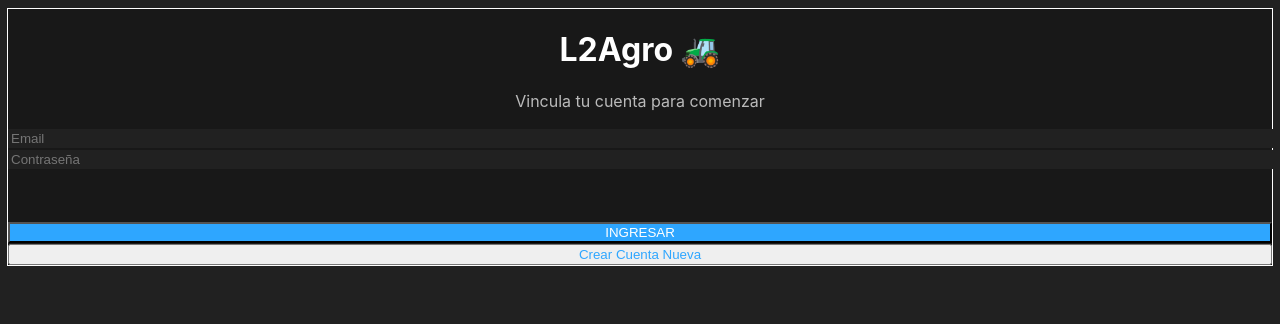
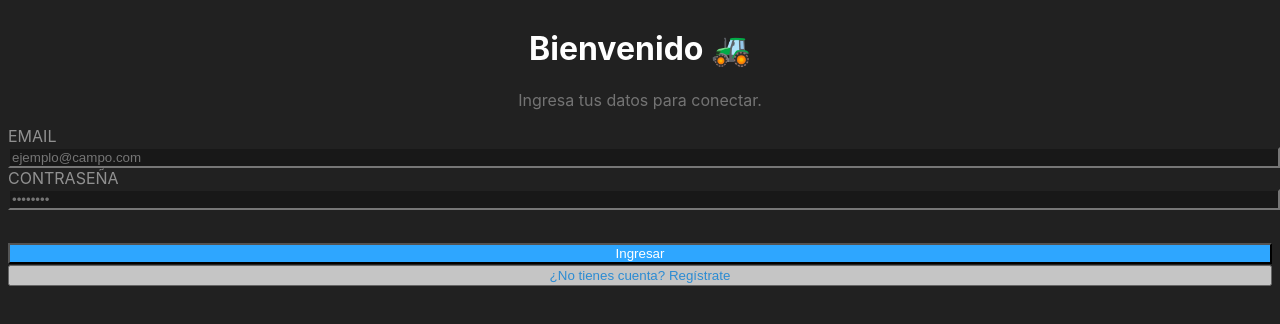
Before and after one commit to lucasmleone/l2Agro, a Next.js app: page /telegram/auth in a window 1280 px wide. Shown: the top 324 px of the page. Built offline with nearby package versions, Linux system fonts and the light colour scheme; no server answers.

Commit message:
feat: Implement Telegram Mini App theme parameters and redesign the authentication page for a native look and improved user experience.

```diff
--- a/app/telegram/auth/page.tsx
+++ b/app/telegram/auth/page.tsx
@@ -16,19 +16,17 @@ export default function AuthPage() {
             const tg = window.Telegram.WebApp
             tg.ready()
 
-            // ⚠️ ELIMINAMOS tg.expand() PARA QUE SE ABRA EN MODO COMPACTO
+            // Colores nativos para que la barra de título se fusione con tu app
+            tg.setHeaderColor(tg.themeParams.bg_color || '#212121')
+            tg.setBackgroundColor(tg.themeParams.bg_color || '#212121')
 
             const userId = tg.initDataUnsafe?.user?.id
-            if (userId) {
-                setTelegramId(userId)
-            } else {
-                // setTelegramId(999888777) // Descomentar para probar en PC
-                setStatus('⚠️ Abre esta app desde Telegram')
-            }
+            if (userId) setTelegramId(userId)
         }
     }, [])
 
     const handleAuth = async (action: 'LOGIN' | 'REGISTER') => {
+        // ... (Mantén esta lógica igual que antes) ...
         if (!telegramId) return setStatus('❌ Sin ID de Telegram')
         if (!email || !password) return setStatus('❌ Faltan datos')
 
@@ -37,7 +35,6 @@ export default function AuthPage() {
 
         try {
             let userUuid = null
-
             if (action === 'LOGIN') {
                 const { data, error } = await supabase.auth.signInWithPassword({ email, password })
                 if (error) throw error
@@ -45,24 +42,18 @@ export default function AuthPage() {
             } else {
                 const { data, error } = await supabase.auth.signUp({ email, password })
                 if (error) throw error
-                if (!data.user) throw new Error("Error al crear usuario")
+                if (!data.user) throw new Error("Error creando usuario")
                 userUuid = data.user.id
             }
 
             const { error: linkError } = await supabase
                 .from('telegram_connections')
-                .upsert({
-                    telegram_id: telegramId,
-                    user_id: userUuid,
-                }, { onConflict: 'telegram_id' })
+                .upsert({ telegram_id: telegramId, user_id: userUuid }, { onConflict: 'telegram_id' })
 
             if (linkError) throw linkError
 
-            setStatus('✅ ¡Listo! Redirigiendo...')
-
-            setTimeout(() => {
-                router.push('/telegram/config')
-            }, 1000)
+            setStatus('✅ ¡Listo!')
+            setTimeout(() => router.push('/telegram/config'), 1000)
 
         } catch (error: any) {
             console.error(error)
@@ -73,80 +64,94 @@ export default function AuthPage() {
     }
 
     return (
-        // Usamos min-h-screen pero sin forzar background blanco
-        <div className="min-h-screen flex flex-col items-center pt-10 px-6 font-sans">
+        // CAMBIO CLAVE: Quitamos 'min-h-screen' y 'justify-center'.
+        // Usamos padding simple para que fluya bien en la ventana pequeña.
+        <div className="flex flex-col p-5 font-sans w-full max-w-md mx-auto">
 
-            {/* Tarjeta con fondo secundario (ligeramente más claro/oscuro que el fondo base) */}
-            <div
-                className="w-full max-w-sm p-6 rounded-2xl shadow-lg border border-gray-800"
-                style={{ backgroundColor: 'var(--tg-secondary-bg-color)' }}
-            >
-                <h1 className="text-xl font-bold text-center mb-1">L2Agro 🚜</h1>
-                <p className="text-xs text-center mb-6 opacity-70">
-                    Vincula tu cuenta para comenzar
+            {/* Encabezado Simple */}
+            <div className="text-center mb-6 mt-2">
+                <h1 className="text-2xl font-bold" style={{ color: 'var(--tg-text-color)' }}>
+                    Bienvenido 🚜
+                </h1>
+                <p className="text-sm opacity-60" style={{ color: 'var(--tg-hint-color)' }}>
+                    Ingresa tus datos para conectar.
                 </p>
+            </div>
 
-                {telegramId && (
-                    <div className="mb-4 text-[10px] text-center opacity-40 uppercase tracking-widest">
-                        ID: {telegramId}
-                    </div>
-                )}
+            {/* Formulario Limpio (Sin tarjeta con borde, directo al fondo) */}
+            <div className="space-y-4 w-full">
 
-                <div className="space-y-4">
+                {/* Input Email */}
                 <div>
+                    <label className="text-xs font-bold uppercase ml-1 opacity-50 block mb-1">Email</label>
                     <input
                         type="email"
-                            className="w-full p-3 rounded-xl outline-none transition-all border border-transparent focus:border-blue-500"
+                        className="w-full p-4 rounded-xl outline-none transition-all font-medium"
+                        // Usamos el color secundario para el input (resalta sobre el fondo)
                         style={{
-                                backgroundColor: 'var(--tg-bg-color)',
+                            backgroundColor: 'var(--tg-secondary-bg-color, #2d2d2d)',
                             color: 'var(--tg-text-color)'
                         }}
-                            placeholder="Email"
+                        placeholder="ejemplo@campo.com"
                         value={email}
                         onChange={e => setEmail(e.target.value)}
                     />
                 </div>
 
+                {/* Input Password */}
                 <div>
+                    <label className="text-xs font-bold uppercase ml-1 opacity-50 block mb-1">Contraseña</label>
                     <input
                         type="password"
-                            className="w-full p-3 rounded-xl outline-none transition-all border border-transparent focus:border-blue-500"
+                        className="w-full p-4 rounded-xl outline-none transition-all font-medium"
                         style={{
-                                backgroundColor: 'var(--tg-bg-color)',
+                            backgroundColor: 'var(--tg-secondary-bg-color, #2d2d2d)',
                             color: 'var(--tg-text-color)'
                         }}
-                            placeholder="Contraseña"
+                        placeholder="••••••••"
                         value={password}
                         onChange={e => setPassword(e.target.value)}
                     />
                 </div>
 
-                    <p className="text-center text-xs font-bold min-h-[20px] text-blue-400">
-                        {status}
-                    </p>
+                {/* Estado */}
+                <div className="h-6 flex items-center justify-center">
+                    <p className="text-sm font-bold text-blue-500 animate-pulse">{status}</p>
+                </div>
 
+                {/* Botones Grandes y Táctiles */}
+                <div className="pt-2 space-y-3">
                     <button
                         onClick={() => handleAuth('LOGIN')}
                         disabled={loading}
-                        className="w-full font-bold py-3 rounded-xl shadow active:scale-95 transition-all disabled:opacity-50"
+                        className="w-full font-bold py-4 rounded-xl shadow-sm transform active:scale-95 transition-all disabled:opacity-50 text-lg"
                         style={{
-                            backgroundColor: 'var(--tg-button-color)',
-                            color: 'var(--tg-button-text-color)'
+                            backgroundColor: 'var(--tg-button-color, #3390ec)',
+                            color: 'var(--tg-button-text-color, #ffffff)'
                         }}
                     >
-                        INGRESAR
+                        Ingresar
                     </button>
 
                     <button
                         onClick={() => handleAuth('REGISTER')}
                         disabled={loading}
-                        className="w-full font-bold py-3 rounded-xl active:scale-95 transition-all disabled:opacity-50"
-                        style={{ color: 'var(--tg-button-color)' }}
+                        className="w-full font-bold py-4 rounded-xl active:scale-95 transition-all disabled:opacity-50 text-sm opacity-80 hover:opacity-100"
+                        // Sin borde, estilo "fantasma" para limpiar ruido visual
+                        style={{ color: 'var(--tg-button-color, #3390ec)' }}
                     >
-                        Crear Cuenta Nueva
+                        ¿No tienes cuenta? Regístrate
                     </button>
                 </div>
             </div>
+
+            {/* Debug sutil al pie */}
+            {telegramId && (
+                <div className="mt-6 text-[10px] text-center opacity-20 uppercase tracking-widest">
+                    ID: {telegramId}
+                </div>
+            )}
+
         </div>
     )
 }
--- a/types.d.ts
+++ b/types.d.ts
@@ -5,6 +5,19 @@ interface Window {
             ready: () => void;
             expand: () => void;
             close: () => void;
+            // 👇 Agregamos estas definiciones nuevas
+            setHeaderColor: (color: string) => void;
+            setBackgroundColor: (color: string) => void;
+            themeParams: {
+                bg_color?: string;
+                text_color?: string;
+                hint_color?: string;
+                link_color?: string;
+                button_color?: string;
+                button_text_color?: string;
+                secondary_bg_color?: string;
+            };
+            // 👆 Fin de lo nuevo
             initDataUnsafe: {
                 user?: {
                     id: number;
@@ -13,7 +26,6 @@ interface Window {
                     username?: string;
                 };
             };
-            // Agregamos esto para evitar errores con botones
             MainButton: {
                 text: string;
                 color: string;
```
Lines whose indentation alone changed are shown as unchanged.
